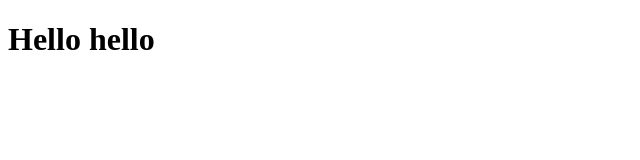
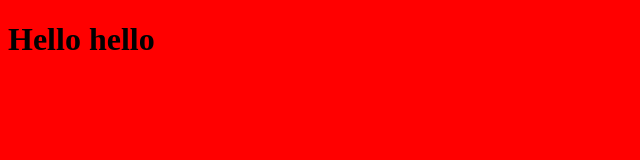
Before and after one commit to Dtfee/Error32, a plain HTML site: page index.html in a window 1280 px wide. Shown: the whole page, without its empty margins (0-640 px from the left). Drawn offline with Linux system fonts and the light colour scheme.

Commit message:
add red background

```diff
--- a/index.html
+++ b/index.html
@@ -7,5 +7,8 @@
 </head>
 <body>
 <h1> Hello hello </h1>
+<style>
+    body {background-color: red;}
+</style>
 </body>
 </html>
```
